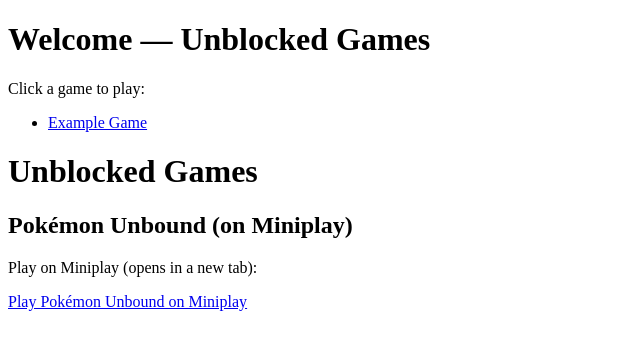
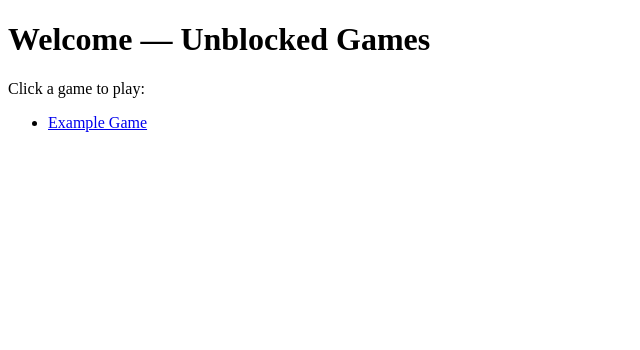
Before and after one commit to sepulvedap388-wq/sepulvedap388-wq.github.io, a plain HTML site: page index.html in a window 1280 px wide. Shown: the whole page, without its empty margins (0-640 px from the left). Drawn offline with Linux system fonts and the light colour scheme.

Commit message:
Update index.html

```diff
--- a/index.html
+++ b/index.html
@@ -12,19 +12,3 @@
   </ul>
 </body>
 </html>
-<!doctype html>
-<html>
-<head>
-  <meta charset="utf-8">
-  <title>Unblocked Games</title>
-</head>
-<body>
-  <h1>Unblocked Games</h1>
-
-  <h2>Pokémon Unbound (on Miniplay)</h2>
-  <p>Play on Miniplay (opens in a new tab):</p>
-  <a href="https://www.miniplay.com/game/pokemon-unbound#" target="_blank" rel="noopener noreferrer">
-    Play Pokémon Unbound on Miniplay
-  </a>
-</body>
-</html>
```
